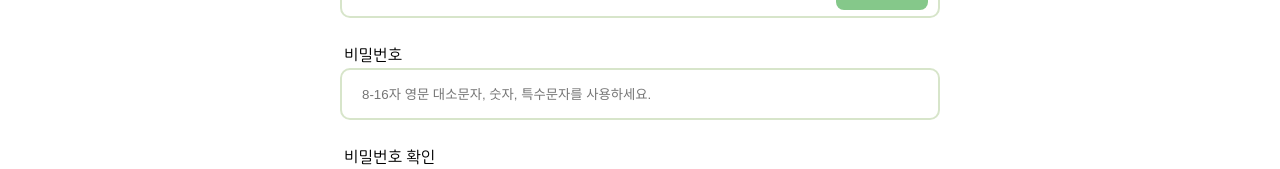
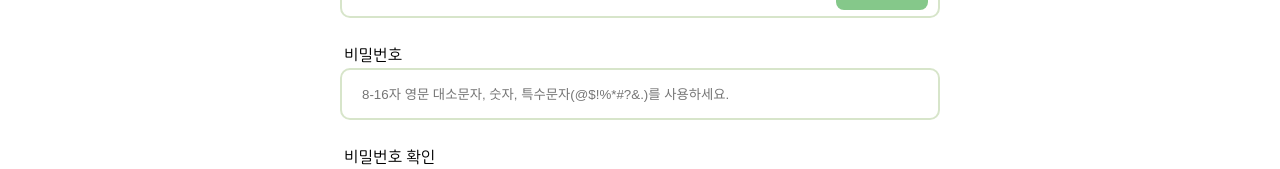
Before and after one commit to IT-Cotato/CS-Quiz-FE, a React (Create React App) app: page /joinus in a window 1280 px wide. Shown: the part 383-552 px from the top of the page. Built offline with nearby package versions, Linux system fonts and the light colour scheme; no server answers.

Commit message:
[chore] 비밀번호 입력칸 문구 수정

```diff
--- a/src/pages/JoinUs/SignUp.tsx
+++ b/src/pages/JoinUs/SignUp.tsx
@@ -237,7 +237,7 @@ const SignUp = () => {
             type="password"
             id="password"
             name="password"
-            placeholder="8-16자 영문 대소문자, 숫자, 특수문자를 사용하세요."
+            placeholder="8-16자 영문 대소문자, 숫자, 특수문자(@$!%*#?&.)를 사용하세요."
             value={password}
             onChange={onChangePassword}
           />
```
